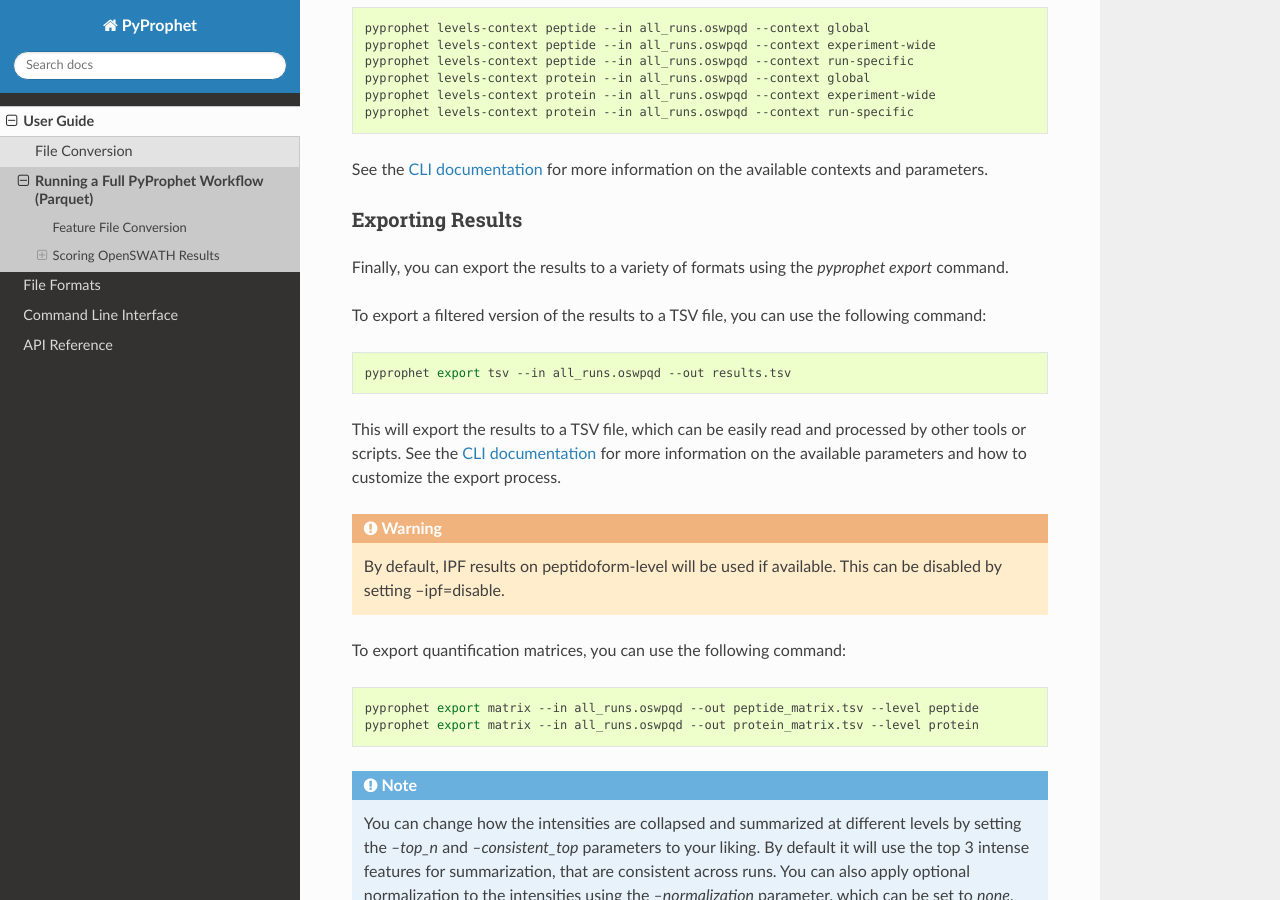
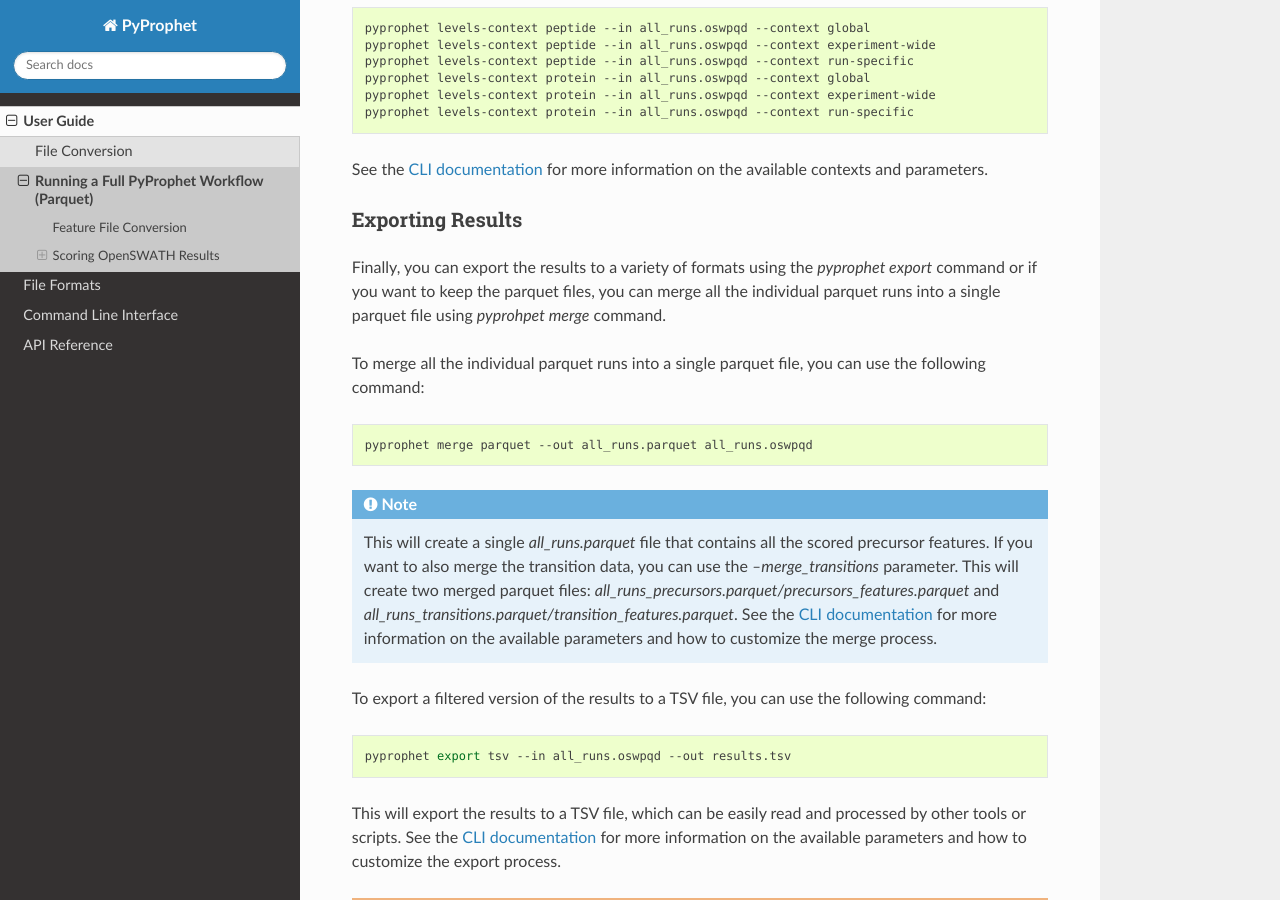
Before and after one commit to PyProphet/pyprophet, a Sphinx documentation site: the page built from docs/user_guide/pyprophet_workflow.rst, in a window 1280 px wide and 900 px high, scrolled down 3553 px. Built offline with Sphinx 7.4.7 and the Read the Docs theme 3.1.0, drawn with Linux system fonts in a browser that asks for light colours.

Commit message:
chore: add new API documentation for IPF and levels context, and update CLI documentation for merging files

```diff
--- a/docs/api/index.rst
+++ b/docs/api/index.rst
@@ -7,3 +7,5 @@ API Reference
    io
    config
    scoring
+   ipf
+   levels_context
--- a/docs/user_guide/pyprophet_workflow.rst
+++ b/docs/user_guide/pyprophet_workflow.rst
@@ -158,7 +158,16 @@ See the :ref:`CLI documentation <cli_levels_context>` for more information on th
 Exporting Results
 ^^^^^^^^^^^^^^^^^^^^^^^^^^^^^^^^^^^^^^
 
-Finally, you can export the results to a variety of formats using the `pyprophet export` command.
+Finally, you can export the results to a variety of formats using the `pyprophet export` command or if you want to keep the parquet files, you can merge all the individual parquet runs into a single parquet file using `pyprohpet merge` command.
+
+To merge all the individual parquet runs into a single parquet file, you can use the following command:
+
+.. code-block:: bash
+
+    pyprophet merge parquet --out all_runs.parquet all_runs.oswpqd
+
+.. note::
+    This will create a single `all_runs.parquet` file that contains all the scored precursor features. If you want to also merge the transition data, you can use the `--merge_transitions` parameter. This will create two merged parquet files: `all_runs_precursors.parquet/precursors_features.parquet` and `all_runs_transitions.parquet/transition_features.parquet`. See the :ref:`CLI documentation <merge_parquet>` for more information on the available parameters and how to customize the merge process.
 
 To export a filtered version of the results to a TSV file, you can use the following command:
 
```
Also changed, not shown: docs/api/ipf.rst (added, +22 -0 lines), docs/api/levels_context.rst (added, +19 -0 lines), docs/cli.rst (+27 -0 lines).
